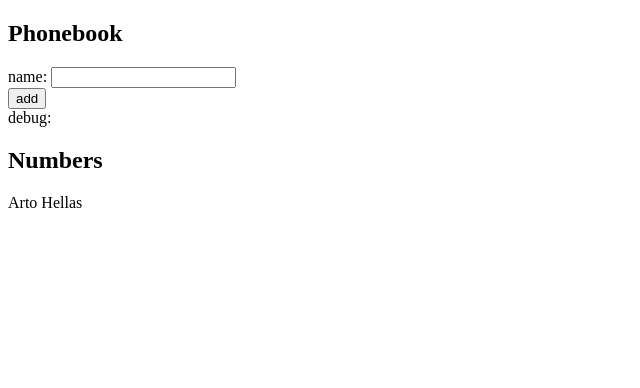
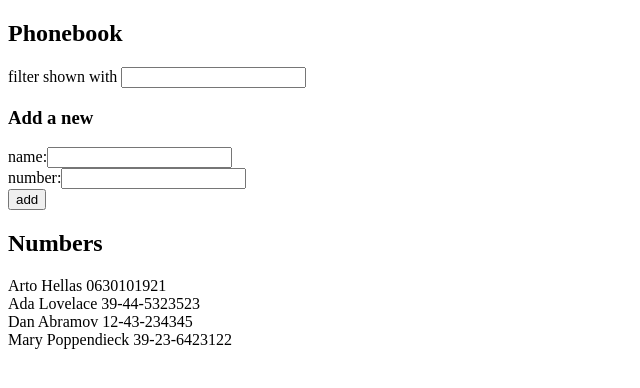
Before and after one commit to wdclem/fsopen, a React (Create React App) app in the folder part2/phonebook/: page / in a window 1280 px wide. Shown: the top 388 px of the page, without its empty margins (0-640 px from the left). Built offline with nearby package versions, Linux system fonts and the light colour scheme.

Commit message:
component added

```diff
--- a/part2/phonebook/src/App.js
+++ b/part2/phonebook/src/App.js
@@ -1,34 +1,82 @@
 import { useState } from 'react'
+
 
 const App = () => {
   const [persons, setPersons] = useState([
-    { name: 'Arto Hellas' }
+    { name: 'Arto Hellas', number: '0630101921' },
+    { name: 'Ada Lovelace', number: '39-44-5323523' },
+    { name: 'Dan Abramov', number: '12-43-234345' },
+    { name: 'Mary Poppendieck', number: '39-23-6423122' }
   ])
   const [newName, setNewName] = useState('')
-
-  const handleSubmit = (event) => {
-    event.preventDefault()
-    setPersons([...persons, { name: newName }])
-    setNewName('')
-  }
+  const [newNumber, setNewNumber] = useState('')
+  const [newSearch, setNewSearch] = useState('')
 
   return (
     <div>
       <h2>Phonebook</h2>
-      <form onSubmit={handleSubmit}>
-        <div>
-          name: <input type="text" value={newName} onChange={(e) => setNewName(e.target.value)} />
-        </div>
-        <div>
-          <button type="submit">add</button>
-        </div>
-        <div>debug: {newName}</div>
-      </form>
+      <Filter newSearch={newSearch} setNewSearch={setNewSearch} />
+      <Form persons={persons}
+        newName={newName} newNumber={newNumber}
+        setNewName={setNewName} setNewNumber={setNewNumber}
+        setPersons={setPersons} />
       <h2>Numbers</h2>
-      {persons.map((person, index) => (
-        <div key={index}>{person.name}</div>))}
+      <Numbers persons={persons} newSearch={newSearch} />
     </div>
   )
 }
 
+const Filter = ({ newSearch, setNewSearch }) => {
+  const handleSearch = (event) => {
+    setNewSearch(event.target.value);
+  }
+
+  return (
+    <form>
+      <div>
+        filter shown with <input type="text" value={newSearch} onChange={handleSearch} />
+      </div>
+    </form>
+  )
+}
+
+const Form = ({ persons, newName, newNumber, setNewName, setNewNumber, setPersons }) => {
+  const handleSubmit = (event) => {
+    event.preventDefault()
+    const nameExists = persons.some(person => person.name.toLowerCase() === newName.toLowerCase())
+    if (nameExists) {
+      window.alert(`${newName} is already added to phonebook`)
+    }
+    else
+      setPersons([...persons, { name: newName }, { number: newNumber }])
+    setNewName('')
+    setNewNumber('')
+  }
+
+  return (
+    <form onSubmit={handleSubmit}>
+      <h3>Add a new</h3>
+      <div>
+        name:<input type="text" value={newName} onChange={(e) => setNewName(e.target.value)} />
+      </div>
+      <div>
+        number:<input type="text" value={newNumber} onChange={(e) => setNewNumber(e.target.value)} />
+      </div>
+      <div>
+        <button type="submit">add</button>
+      </div>
+    </form>
+  )
+}
+
+const Numbers = ({ persons, newSearch }) => {
+  const filteredPersons = persons.filter(person => person.name.toLowerCase().includes(newSearch.toLowerCase()))
+
+  return (
+    filteredPersons.map((person, index) => (
+      <div key={index}>{person.name} {person.number}</div>))
+  )
+}
+
+
 export default App
```
